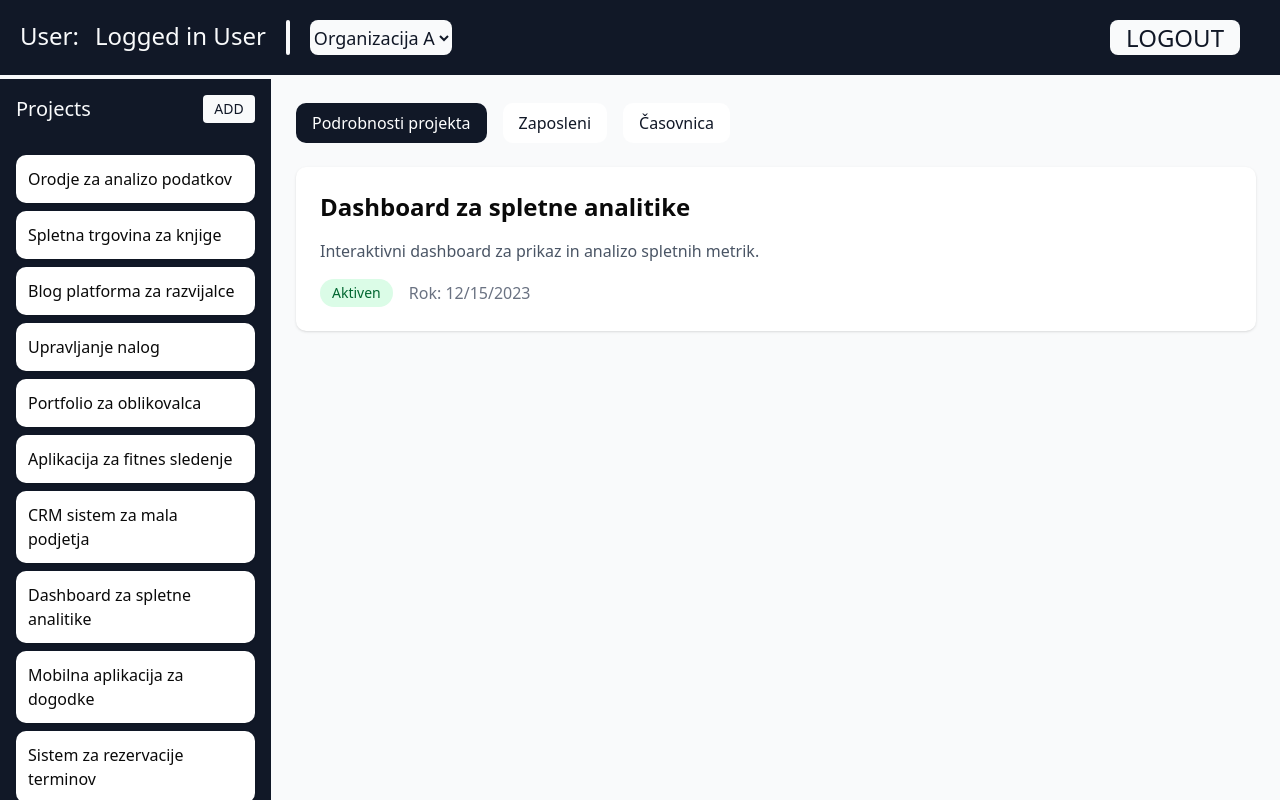
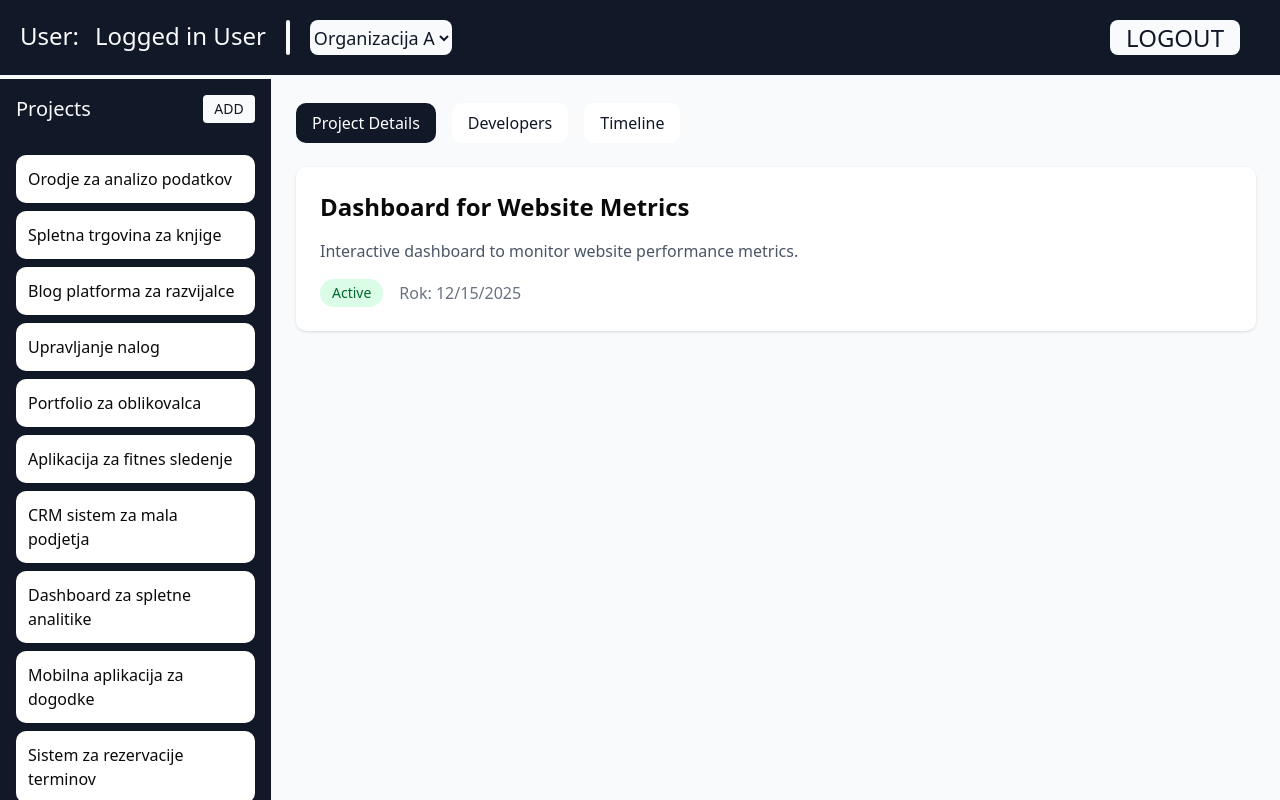
Before and after one commit to galbadrov/BeyondNow-Planiranje-zaposlenih-po-projektih, a React (Vite) app in the folder frontend/: page /dashboard in a window 1280 px wide. Built offline with nearby package versions, Linux system fonts and the light colour scheme; the HTML template or start-up script is replaced by a standard one; a web font is replaced by a local one.

Commit message:
update: datadisplay/components*

```diff
--- a/frontend/src/components/dashboard/DataDisplay/DataDisplay.tsx
+++ b/frontend/src/components/dashboard/DataDisplay/DataDisplay.tsx
@@ -14,19 +14,19 @@ export function DataDisplay() {
           onClick={() => setActiveTab("project")}
           className={`px-4 py-2 rounded-lg ${activeTab === "project" ? 'bg-[#111827] text-white' : 'bg-white text-[#111827]'}`}
         >
-          Podrobnosti projekta
+          Project Details
         </button>
         <button
           onClick={() => setActiveTab("employees")}
           className={`px-4 py-2 rounded-lg ${activeTab === "employees" ? 'bg-[#111827] text-white' : 'bg-white text-[#111827]'}`}
         >
-          Zaposleni
+          Developers
         </button>
         <button
           onClick={() => setActiveTab("timeline")}
           className={`px-4 py-2 rounded-lg ${activeTab === "timeline" ? 'bg-[#111827] text-white' : 'bg-white text-[#111827]'}`}
         >
-          Časovnica
+          Timeline
         </button>
       </div>
 
--- a/frontend/src/components/dashboard/DataDisplay/EmployeeList.tsx
+++ b/frontend/src/components/dashboard/DataDisplay/EmployeeList.tsx
@@ -15,7 +15,7 @@ type Employee = {
   export function EmployeeList() {
     return (
       <div className="bg-white rounded-lg shadow overflow-hidden">
-        <h3 className="p-4 bg-[#111827] text-white font-medium">Zaposleni na projektu</h3>
+        <h3 className="p-4 bg-[#111827] text-white font-medium">Project Team</h3>
         <ul className="divide-y divide-gray-200">
           {testEmployees.map(employee => (
             <li key={employee.id} className="p-4 flex items-center space-x-4 hover:bg-gray-50">
--- a/frontend/src/components/dashboard/DataDisplay/ProjectDetails.tsx
+++ b/frontend/src/components/dashboard/DataDisplay/ProjectDetails.tsx
@@ -8,10 +8,10 @@ type ProjectDetail = {
 
   const testProjectDetails: ProjectDetail = {
     id: 1,
-    title: "Dashboard za spletne analitike",
-    description: "Interaktivni dashboard za prikaz in analizo spletnih metrik.",
+    title: "Dashboard for Website Metrics",
+    description: "Interactive dashboard to monitor website performance metrics.",
     status: "active",
-    deadline: "2023-12-15",
+    deadline: "2025-12-15",
   };
 
   export function ProjectDetails() {
@@ -25,7 +25,7 @@ type ProjectDetail = {
             testProjectDetails.status === "completed" ? "bg-blue-100 text-blue-800" :
             "bg-yellow-100 text-yellow-800"
           }`}>
-            {testProjectDetails.status === "active" ? "Aktiven" :
+            {testProjectDetails.status === "active" ? "Active" :
              testProjectDetails.status === "completed" ? "Dokončan" : "V čakanju"}
           </span>
           <span className="text-gray-500">Rok: {new Date(testProjectDetails.deadline).toLocaleDateString()}</span>
--- a/frontend/src/components/dashboard/DataDisplay/Timeline.tsx
+++ b/frontend/src/components/dashboard/DataDisplay/Timeline.tsx
@@ -6,15 +6,15 @@ type TimelineEvent = {
   };
 
   const testTimelineEvents: TimelineEvent[] = [
-    { id: 1, date: "2023-11-01", title: "Začetek projekta", description: "Projekt se je začel" },
-    { id: 2, date: "2023-11-15", title: "Prva faza dokončana", description: "Osnovna funkcionalnost implementirana" },
-    { id: 3, date: "2023-12-01", title: "Testiranje", description: "Začetek testiranja aplikacije" },
+    { id: 1, date: "2023-11-01", title: "Start of project", description: "project started" },
+    { id: 2, date: "2023-11-15", title: "First release", description: "first release of the application" },
+    { id: 3, date: "2023-12-01", title: "Testing", description: "testing of the application" },
   ];
 
   export function Timeline() {
     return (
       <div className="bg-white p-6 rounded-lg shadow">
-        <h3 className="text-xl font-bold mb-4">Časovnica dogodkov</h3>
+        <h3 className="text-xl font-bold mb-4">Timeline</h3>
         <div className="space-y-4">
           {testTimelineEvents.map(event => (
             <div key={event.id} className="flex space-x-4">
```
